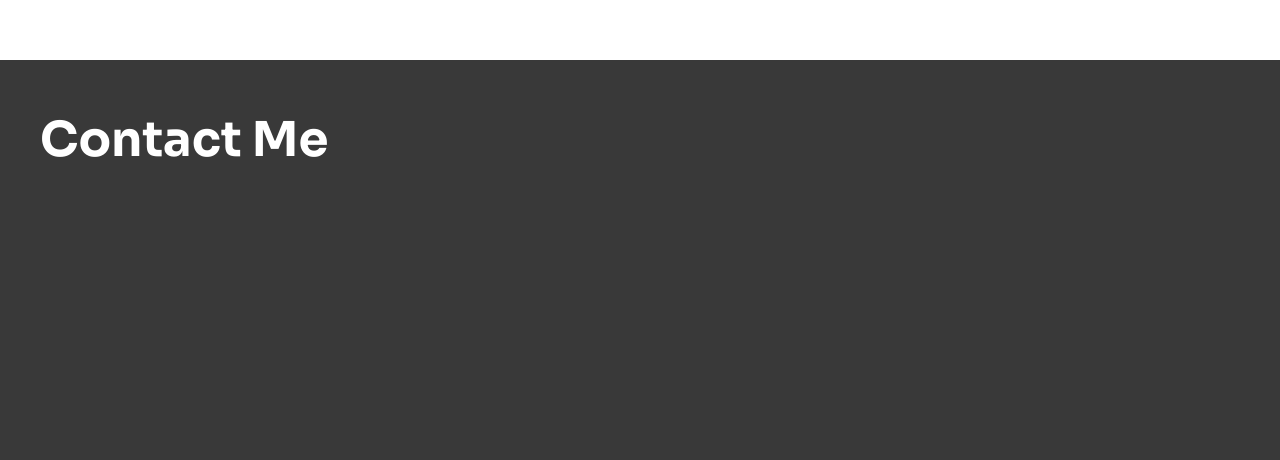
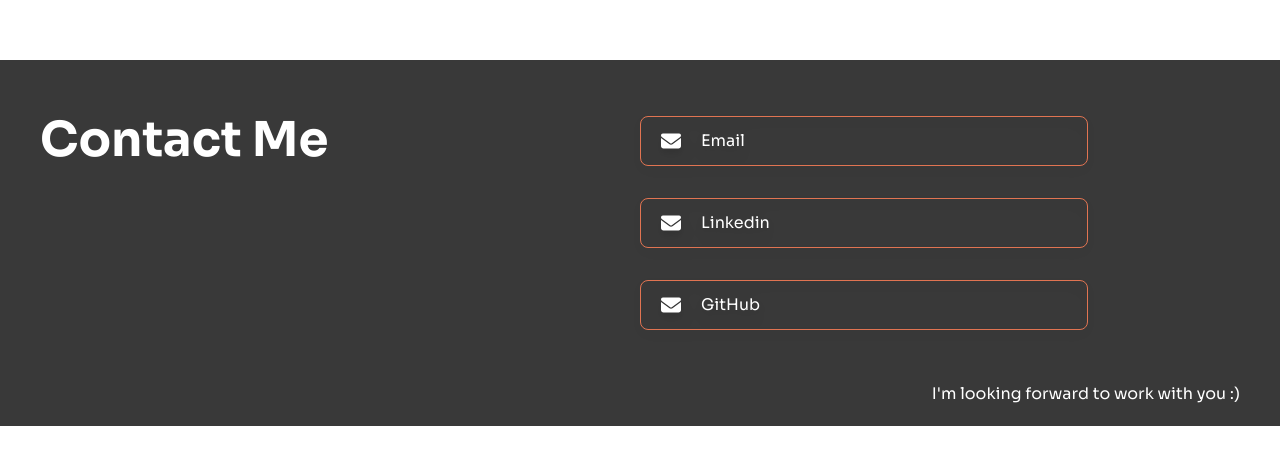
Before and after one commit to neennera/NaphatPortfolio, a React (Vite) app: page / in a window 1280 px wide. Shown: the part 3063-3523 px from the top of the page. After the commit the page ends 3489 px from the top, so only its background shows below. Built offline with nearby package versions, Linux system fonts and the light colour scheme.

Commit message:
add: contact me

```diff
--- a/src/components/AboutMe.tsx
+++ b/src/components/AboutMe.tsx
@@ -8,7 +8,7 @@ const AboutMe = () => {
   return (
     <div
       id="aboutMe"
-      className="flex text-lg scroll-my-10 py-[4vw] flex-col w-full items-start p-10 section-min-height space-y-1"
+      className="flex text-lg scroll-my-10 py-[4vw] flex-col w-full items-start p-10 lg:section-min-height space-y-1"
     >
       <p className="text-5xl font-bold">About Me</p>
       <div className="flex flex-col sm:flex-row w-full items-start justify-between pt-5 space-y-5">
@@ -19,7 +19,7 @@ const AboutMe = () => {
           </p>
 
           <div className="flex flex-col space-y-3 pt-2 sm:pt-20">
-            <p className="text-2xl font-bold">My currently works</p>
+            <p className="text-2xl font-bold">👩🏻‍🏭 My current works</p>
             <ul className="space-y-2">
               <li className="list-disc ml-10">
                 Julist’s frontend web developer team
--- a/src/components/Contact.tsx
+++ b/src/components/Contact.tsx
@@ -1,10 +1,34 @@
+import { FontAwesomeIcon } from '@fortawesome/react-fontawesome';
+import { faEnvelope } from '@fortawesome/free-solid-svg-icons';
+
 const Contact = () => {
   return (
     <div
       id="contact"
-      className="flex flex-col sm:flex-row h-[50vh] w-full items-start justify-between p-10 pt-14 bg-dark text-white"
+      className="flex flex-col sm:flex-row w-full items-start justify-between p-10 pt-14 pb-5 bg-dark text-white"
     >
       <p className="text-5xl font-bold">Contact Me</p>
+      <div className="flex flex-col space-y-8 md:w-[50%] sm:w-[70%] justify-between">
+        <a href="" target="_blank">
+          <button className="flex flex-row items-center button-50 w-[80vw] md:w-[35vw]  py-3 rounded-lg border border-primary drop-shadow-lg sm:hover:w-[38vw] sm:hover:ml-3 hover:bg-primary hover:text-black transition-all duration-300 text-start">
+            <FontAwesomeIcon icon={faEnvelope} className="pl-5 size-5" />
+            <p className="pl-5">Email</p>
+          </button>
+        </a>
+        <a href="https://www.linkedin.com/in/naphat-serirak/" target="_blank">
+          <button className="flex flex-row items-center button-50 md:w-[35vw] w-[80vw]  py-3 rounded-lg border border-primary drop-shadow-lg sm:hover:w-[38vw] sm:hover:ml-3 hover:bg-primary hover:text-black transition-all duration-300 text-start">
+            <FontAwesomeIcon icon={faEnvelope} className="pl-5 size-5" />
+            <p className="pl-5">Linkedin</p>
+          </button>
+        </a>
+        <a href="https://github.com/neennera/" target="_blank">
+          <button className="flex flex-row items-center button-50 md:w-[35vw] w-[80vw]  py-3 rounded-lg border border-primary drop-shadow-lg sm:hover:w-[38vw] sm:hover:ml-3 hover:bg-primary hover:text-black transition-all duration-300 text-start">
+            <FontAwesomeIcon icon={faEnvelope} className="pl-5 size-5" />
+            <p className="pl-5">GitHub</p>
+          </button>
+        </a>
+        <p className="self-end pt-5">I'm looking forward to work with you :)</p>
+      </div>
     </div>
   );
 };
--- a/src/components/Work.tsx
+++ b/src/components/Work.tsx
@@ -2,7 +2,7 @@ const Work = () => {
   return (
     <div
       id="works"
-      className="flex scroll-my-10 py-[4vw] flex-col sm:flex-row w-full section-min-height items-start justify-between p-10 space-y-"
+      className="flex scroll-my-10 py-[4vw] flex-col sm:flex-row w-full lg:section-min-height items-start justify-between p-10 space-y-"
     >
       <div className="space-y-10">
         <p className="text-5xl font-bold">Works</p>
```
